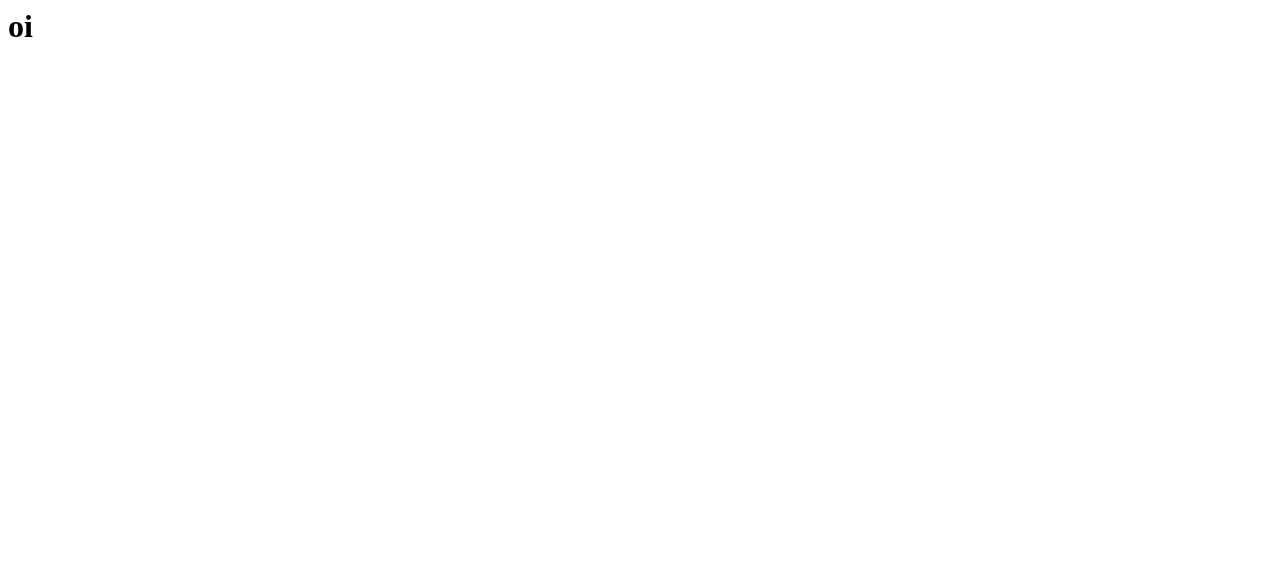
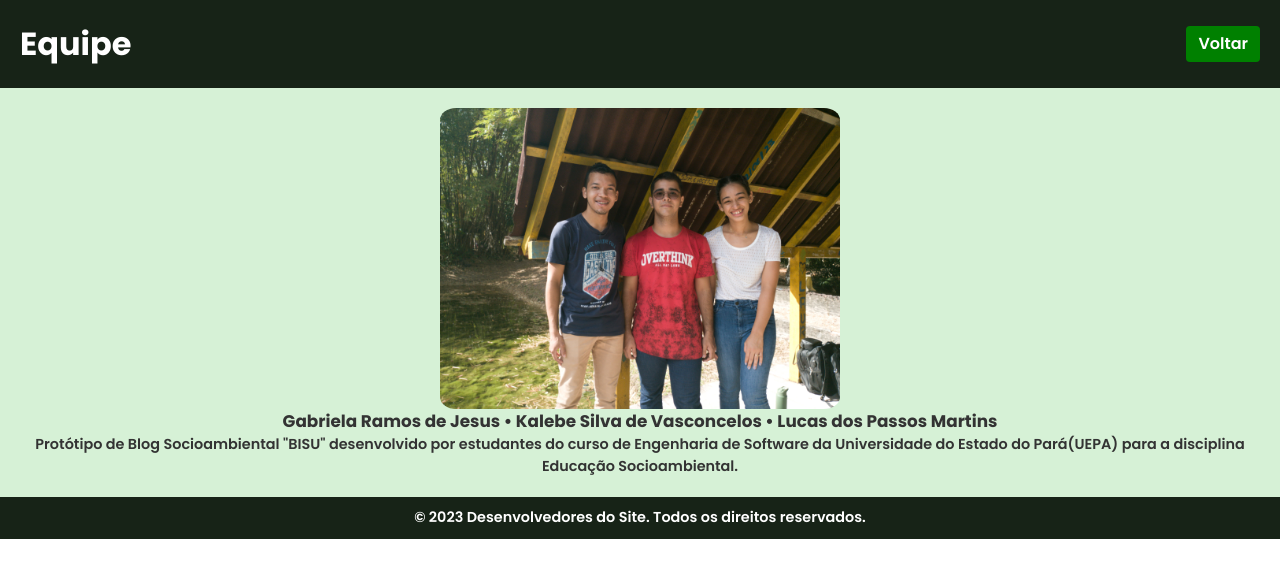
Before and after one commit to Kalebe091/BISU, a plain HTML site: page views/sobre.html in a window 1280 px wide. Drawn offline with Linux system fonts and the light colour scheme; files that its build step writes are made by us from their sources.

Commit message:
atualizações

```diff
--- a/assets/css/style.css
+++ b/assets/css/style.css
@@ -43,6 +43,9 @@ section{
 
 a{
     color: #fff;
+}
+p{
+    text-align: justify;
 }
 
 /* Header */
@@ -140,6 +143,7 @@ header.shadow .logo{
 .title-text{
     color: #111;
     font-size: 1em;
+    text-align: justify;
 }
 
 .about .imgBx{
--- a/assets/css/styles.css
+++ b/assets/css/styles.css
@@ -1,15 +1,25 @@
-html {
-    /* Setting a base font size of 10px give us easier rem calculations
-         Info: 1rem === 10px, 1.5rem === 15px, 2rem === 20px and so forth
-       */
-    font-size: 10px;
+@import url('https://fonts.googleapis.com/css2?family=Poppins:ital,wght@0,600;0,700;1,400&display=swap');
+
+*{
+    font-family: 'Poppins', sans-serif;
+    margin: 0;
+    padding: 0;
+    scroll-behavior: smooth;
+    scroll-padding-top: 2rem;
+    box-sizing: border-box;
+}
+
+/* root values */
+:root{
+    --container-color: #1a1e21;
+    --second-color: rgb(15, 189, 38);
+    --tree-color: #6b4909;
+    --text-color: #172317;
+    --bg-color: #fff;
 }
 
 body {
-    /* Native font stack https://getbootstrap.com/docs/4.2/content/reboot/#native-font-stack */
-    font-family: -apple-system, monospace, 'Segoe UI', 'Roboto',
-      'Helvetica Neue', Arial, sans-serif;
-    font-size: 1.6rem;
+  font-size: 0.90rem;
   line-height: 1.5;
   text-align: center;
   color: #333;
@@ -17,15 +27,8 @@ html {
 }
 
 h1 {
-    font-size: 4rem;
+  font-size: 2rem;
   margin-bottom: 0;
-  }
-
-  @media (max-width: 460px) {
-    h1 {
-      font-size: 3.5rem;
-      line-height: 1.2;
-    }
 }
 
 h2 {
@@ -38,22 +41,7 @@ html {
 
 a:visited {
   color: #74638f;
-  }
-  #image{
-  border-radius: 50%;
 
-  }
-  #main {
-    margin: 30px 8px;
-    padding: 15px;
-    border-radius: 5px;
-    background: rgb(150, 209, 158, 0.973);
-  }
-
-  @media (max-width: 460px) {
-    #main {
-      margin: 0;
-    }
 }
 
 img {
@@ -63,31 +51,10 @@ html {
   margin: 0 auto;
 }
 
-  #img-div {
-    background: white;
-    padding: 10px;
-    margin: 0;
-  }
-
-  #img-caption {
-    margin: 15px 0 5px 0;
-  }
-
-  @media (max-width: 460px) {
-    #img-caption {
-      font-size: 1.4rem;
-    }
-  }
-
-  #headline {
-    margin: 50px 0;
-    text-align: center;
-  }
-
 ul {
   max-width: 550px;
   margin: 0 auto 50px auto;
-    text-align: left;
+  text-align: justify;
   line-height: 1.6;
 }
 
@@ -101,3 +68,87 @@ html {
   margin: 0 auto 50px auto;
   text-align: left;
 }
+
+.logomaior{
+  width: 20%;
+  align-items: center;
+}
+
+.back-button {
+  color: #fff;
+  text-decoration: none;
+  font-size: 16px;
+  padding: 6px 12px;
+  background-color: rgb(58, 148, 58); /* Estilo da cor verde */
+  border: none;
+  border-radius: 4px;
+  margin-right: 20px; /* Margem à direita para afastar do final */
+}
+
+.back-button:hover {
+  background-color: #2e8b57; /* Cor verde escura ao passar o mouse */
+}
+
+#btnVoltarAoTopo {
+  display: none;
+  /* O botão estará oculto inicialmente */
+  position: fixed;
+  bottom: 20px;
+  right: 20px;
+  width: 40px;
+  height: 40px;
+  background-color: var(--second-color);
+  color: #fff;
+  border: none;
+  border-radius: 50%;
+  font-size: 24px;
+  cursor: pointer;
+}
+
+#image {
+  border-radius: 50%;
+
+}
+
+#main {
+  margin: 30px 8px;
+  padding: 15px;
+  border-radius: 5px;
+  background: rgb(150, 209, 158, 0.973);
+}
+
+#img-div {
+  background: white;
+  padding: 10px;
+  margin: 0;
+}
+
+#img-caption {
+  margin: 15px 0 5px 0;
+}
+
+
+
+#headline {
+  margin: 50px 0;
+  text-align: center;
+}
+
+@media (max-width: 460px) {
+  #main {
+    margin: 0;
+  }
+}
+
+@media (max-width: 460px) {
+  #img-caption {
+    font-size: 1.4rem;
+  }
+}
+
+@media (max-width: 460px) {
+  h1 {
+    font-size: 3.5rem;
+    line-height: 1.2;
+  }
+}
--- a/views/sobre.html
+++ b/views/sobre.html
@@ -1 +1,132 @@
-<h1>oi</h1>
+<!DOCTYPE html>
+<html lang="pt-BR">
+<head>
+  <meta charset="UTF-8">
+  <meta name="viewport" content="width=device-width, initial-scale=1.0">
+  <title>Sobre</title>
+  <link rel="stylesheet" href="styles.css">
+  <link rel="icon" type="image/png" href="../assets/images/bisuicon.png"/>
+</head>
+<body>
+  <header>
+    <h1 class="header-title">Equipe</h1>
+    <a href="../index.html" class="back-button">Voltar</a>
+  </header>
+  <main>
+    <section class="developer-card">
+      <img src="../assets/images/devs.jpeg" alt="Desenvolvedor 1">
+      <h3>Gabriela Ramos de Jesus • Kalebe Silva de Vasconcelos • Lucas dos Passos Martins</h3>
+      <p>Protótipo de Blog Socioambiental "BISU" desenvolvido por estudantes do curso de Engenharia de Software da Universidade do Estado do Pará(UEPA) para a disciplina Educação Socioambiental.</p>
+    </section>
+
+  </main>
+  <footer>
+    <p>&copy; 2023 Desenvolvedores do Site. Todos os direitos reservados.</p>
+  </footer>
+</body>
+</html>
+
+<style>
+@import url('https://fonts.googleapis.com/css2?family=Poppins:ital,wght@0,600;0,700;1,400&display=swap');
+
+:root{
+    --container-color: #1a1e21;
+    --second-color: rgb(15, 189, 38);
+    --tree-color: #6b4909;
+    --text-color: #172317;
+    --bg-color: #fff;
+}
+
+body {
+  font-family: "Poppins", sans-serif;
+  margin: 0;
+  padding: 0;
+
+}
+
+header {
+  background-color: var(--text-color);
+  color: #fff;
+  padding: 20px 0;
+  text-align: center;
+  display: flex;
+  justify-content: space-between; /* Coloca os elementos em extremidades opostas */
+  align-items: center; /* Centraliza verticalmente os elementos */
+}
+
+main {
+  background-color: #d6f1d6;
+  display: flex;
+  flex-wrap: wrap;
+  justify-content: center;
+  padding: 20px;
+}
+
+h3{
+    text-align: center;
+}
+
+p{
+    text-align: center;
+}
+
+img{
+  max-width: 100%;
+  height: auto;
+}
+
+.developer-card img {
+    width: 100%;
+    height: auto;
+    max-width: 400px; /* Defina um tamanho máximo para a imagem, se necessário */
+    margin: auto;
+    display: block;
+    border-radius: 4%;
+}
+
+footer {
+  background-color: var(--text-color);
+  color: #fff;
+  text-align: center;
+  padding: 10px 0;
+}
+
+.header-title {
+  margin: 0;
+  flex: 1; /* Ocupa o espaço disponível restante */
+  text-align: left;
+  margin-left: 20px; /* Margem à esquerda para afastar do início */
+}
+
+.back-button {
+  color: #fff;
+  text-decoration: none;
+  font-size: 16px;
+  padding: 6px 12px;
+  background-color: green; /* Estilo da cor verde */
+  border: none;
+  border-radius: 4px;
+  margin-right: 20px; /* Margem à direita para afastar do final */
+}
+
+.back-button:hover {
+  background-color: #2e8b57; /* Cor verde escura ao passar o mouse */
+}
+
+/* Responsividade */
+@media screen and (max-width: 768px) {
+  main {
+    padding: 10px;
+  }
+
+  .developer-card {
+    width: 90%;
+    margin: 20px auto;
+  }
+
+  .developer-card img {
+    max-width: 100%; /* A imagem ocupará a largura máxima do contêiner .developer-card */
+  }
+}
+
+</style>
```
Also changed, not shown: views/boldo.html (+32 -19 lines), views/capimSanto.html (+2 -0 lines), views/cheiroVerde.html (+2 -0 lines), views/composteira.html (+4 -0 lines), views/ervaCidreira.html (+3 -0 lines), views/pimentaDeCheiro.html (+5 -3 lines), views/sabão.html (+3 -0 lines), views/tomate.html (+2 -0 lines), assets/images/back.png (added), assets/images/devs.jpeg (added). Lines whose indentation alone changed are shown as unchanged.
